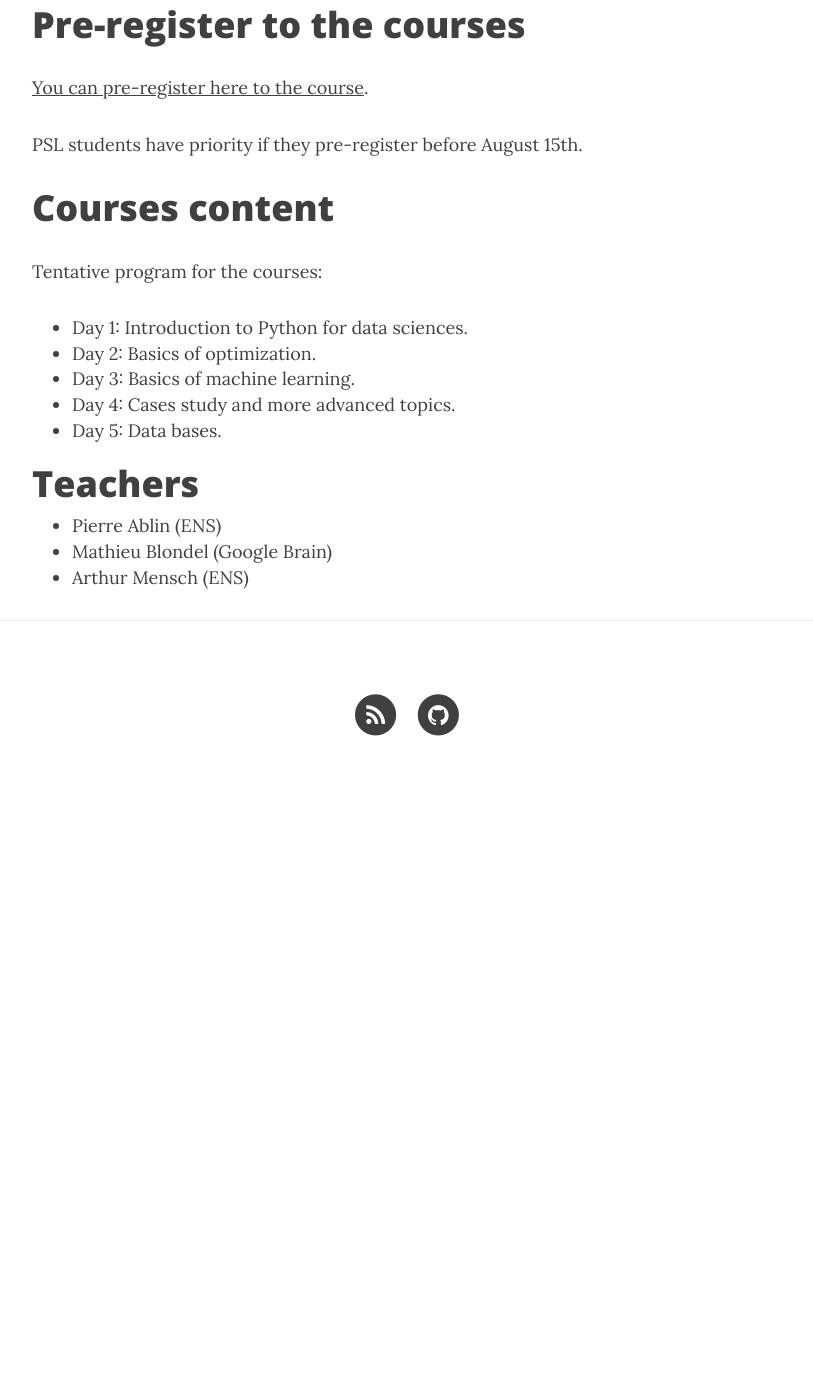
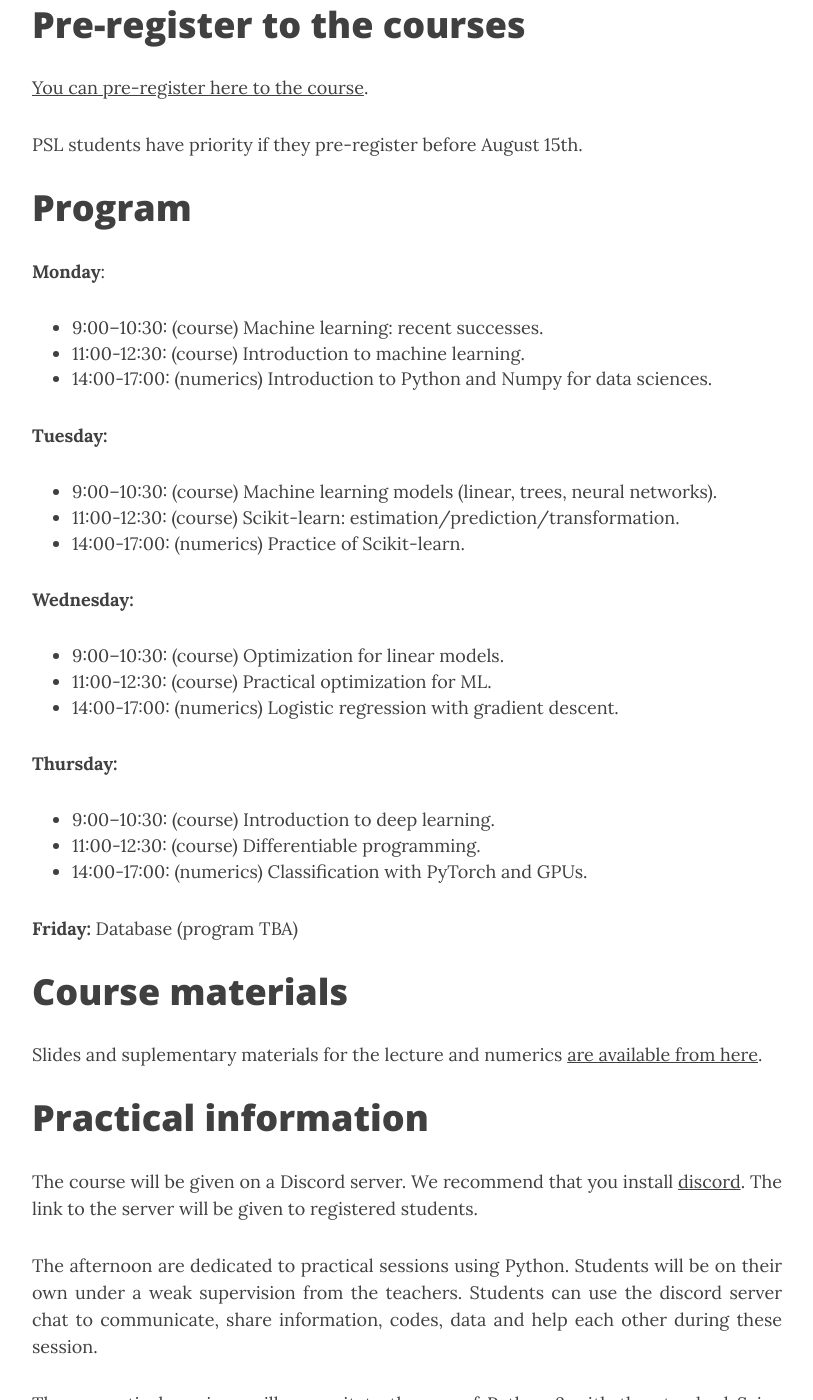
Before and after one commit to data-psl/data-psl.github.io, a Jekyll site: the page built from preparatory-week.md, in a window 1280 px wide and 1400 px high, scrolled down 747 px. Shown: the whole window, without its empty margins (233-1046 px from the left). Built offline with Jekyll 4.4.1, drawn with Linux system fonts in a browser that asks for light colours; nearby versions of some CDN libraries; before the commit the page ends 1551 px from its top, so only the background shows below that; some of the changed text lies outside the part shown.

Commit message:
program for the week

```diff
--- a/preparatory-week.md
+++ b/preparatory-week.md
@@ -21,15 +21,45 @@ Pre-register to the courses
 
 PSL students have priority if they pre-register before August 15th.
 
-Courses content
+Program
 ============================
 
-Tentative program for the courses:
-- Day 1: Introduction to Python for data sciences.
-- Day 2: Basics of optimization.
-- Day 3: Basics of machine learning.
-- Day 4: Cases study and more advanced topics.
-- Day 5: Data bases.
+**Monday**:
+* 9:00--10:30: (course) Machine learning: recent successes.
+* 11:00-12:30: (course) Introduction to machine learning.
+* 14:00-17:00: (numerics) Introduction to Python and Numpy for data sciences.
+
+**Tuesday:**
+* 9:00--10:30: (course) Machine learning models (linear, trees, neural networks).
+* 11:00-12:30: (course) Scikit-learn: estimation/prediction/transformation.
+* 14:00-17:00: (numerics) Practice of Scikit-learn.
+
+**Wednesday:**
+* 9:00--10:30: (course) Optimization for linear models.
+* 11:00-12:30: (course) Practical optimization for ML.
+* 14:00-17:00: (numerics) Logistic regression with gradient descent.
+
+**Thursday:**
+* 9:00--10:30: (course)  Introduction to deep learning.
+* 11:00-12:30: (course) Differentiable programming.
+* 14:00-17:00: (numerics) Classification with PyTorch and GPUs.
+
+**Friday:**  Database (program TBA)
+
+
+Course materials
+============================
+
+Slides and suplementary materials for the lecture and numerics [are available from here](https://github.com/data-psl/lectures2020).
+
+Practical information
+============================
+
+The course will be given on a Discord server. We recommend that you install [discord](https://discord.com/). The link to the server will be given to registered students.
+
+The afternoon are dedicated to practical sessions using Python. Students will be on their own under a weak supervision from the teachers. Students can use the discord server chat to communicate, share information, codes, data and help each other during these session.
+
+These practical sessions will necessitate the use of Python 3 with the standard Scipy ecosystem, Scikit-learn and Pytorch. They will make use of Jupyter notebooks. The easiest way to proceed is to have a gmail account and make use of a remote [Google Colab](https://colab.research.google.com/) to run the notebooks. If you are not confortable with this, or if you want to run the code locally, you need to install the requested python package, preferably using [Anaconda](https://www.anaconda.com/).
 
 Teachers
 ============================
```
Also changed, not shown: other parts of preparatory-week.md (+1 -0 lines), 3 other files.
